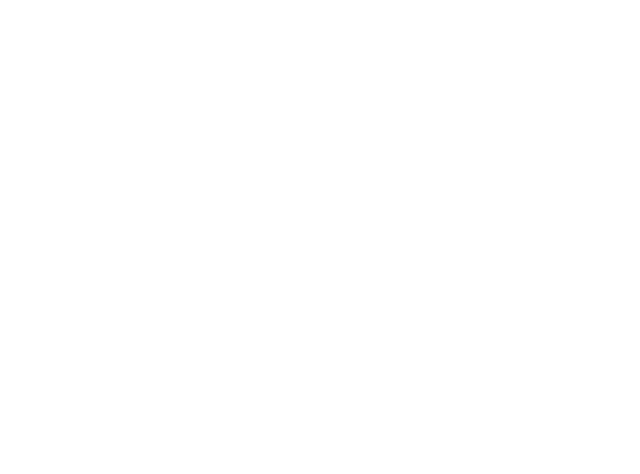
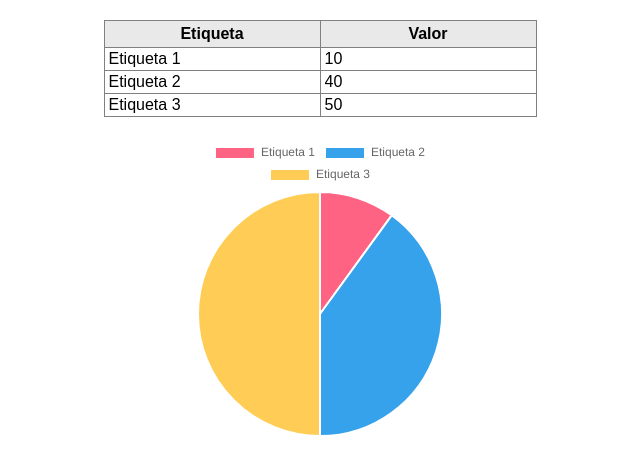
Before and after one commit to lorenzo0895/grid-chart, a plain HTML site: page index.html in a window 1280 px wide. Shown: the whole page, without its empty margins (320-960 px from the left). Drawn offline with nearby package versions, Linux system fonts and the light colour scheme; files that its build step writes are made by us from their sources.

Commit message:
First mock

```diff
--- a/index.html
+++ b/index.html
@@ -1,14 +1,43 @@
 <!DOCTYPE html>
 <html lang="en">
+
 <head>
     <meta charset="UTF-8">
     <meta name="viewport" content="width=device-width, initial-scale=1.0">
-    <link rel="stylesheet" href="style.css">
+    <link rel="stylesheet" href="styles.css">
     <title>Grid Chart</title>
 </head>
+
 <body>
-
-
+    <div class="gaston-chart-table-container">
+        <table>
+            <thead>
+                <tr>
+                    <th>Etiqueta</th>
+                    <th>Valor</th>
+                </tr>
+            </thead>
+            <tbody>
+                <tr>
+                    <td><input value="Etiqueta 1" id="tag1" type="text"></td>
+                    <td><input value="10" id="value1" type="number"></td>
+                </tr>
+                <tr>
+                    <td><input value="Etiqueta 2" id="tag2" type="text"></td>
+                    <td><input value="40" id="value2" type="number"></td>
+                </tr>
+                <tr>
+                    <td><input value="Etiqueta 3" id="tag3" type="text"></td>
+                    <td><input value="50" id="value3" type="number"></td>
+                </tr>
+            </tbody>
+        </table>
+        <div class="gaston-chart-container">
+            <canvas id="myChart"></canvas>
+        </div>
+    </div>
+    <script src="https://cdn.jsdelivr.net/npm/chart.js"></script>
     <script src="script.js"></script>
 </body>
+
 </html>
--- a/script.js
+++ b/script.js
@@ -0,0 +1,44 @@
+const ctx = document.getElementById('myChart');
+
+const numberOfRows = 3;
+const tagsInputs = [];
+const valuesInputs = [];
+
+for (let i = 0; i < numberOfRows; i++) {
+    tagsInputs.push(document.getElementById(`tag${i + 1}`));
+    valuesInputs.push(document.getElementById(`value${i + 1}`));
+}
+
+const allInputs = [...tagsInputs, ...valuesInputs];
+
+allInputs.forEach(input => {
+    input.addEventListener('input', () => {
+        updateChartData();
+    });
+})
+
+const data = {
+    labels: tagsInputs.map(x => x.value),
+    datasets: [{
+        data: valuesInputs.map(x => x.value),
+        backgroundColor: [
+            'rgb(255, 99, 132)',
+            'rgb(54, 162, 235)',
+            'rgb(255, 205, 86)'
+        ],
+        hoverOffset: 4
+    }]
+};
+
+const config = {
+    type: 'pie',
+    data: data,
+};
+
+const chart = new Chart(ctx, config);
+
+function updateChartData() {
+    data.labels = tagsInputs.map(x => x.value);
+    data.datasets[0].data = valuesInputs.map(x => x.value);
+    chart.update();
+}
--- /dev/null
+++ b/styles.css
@@ -0,0 +1,36 @@
+* {
+    padding: 0;
+    margin: 0;
+    box-sizing: border-box;
+    font-family: Arial, Helvetica, sans-serif
+}
+.gaston-chart-table-container {
+    display: flex;
+    flex-direction: column;
+    align-items: center;
+    gap: 20px;
+    padding: 20px;
+}
+.gaston-chart-container {
+    max-width: 500px;
+}
+input {
+    all: unset;
+}
+table {
+    border-collapse: collapse;
+}
+td {
+    border: 1px solid grey;
+    padding: 2px 4px;
+}
+th {
+    border: 1px solid grey;
+    background: rgb(233, 233, 233);
+    padding: 4px;
+
+}
+td:focus, td:focus-within, td:focus-visible {
+    border: 1px solid #4B89FF;
+    background: #EDF3FF;
+}
```
Also changed, not shown: styles.scss (deleted).
